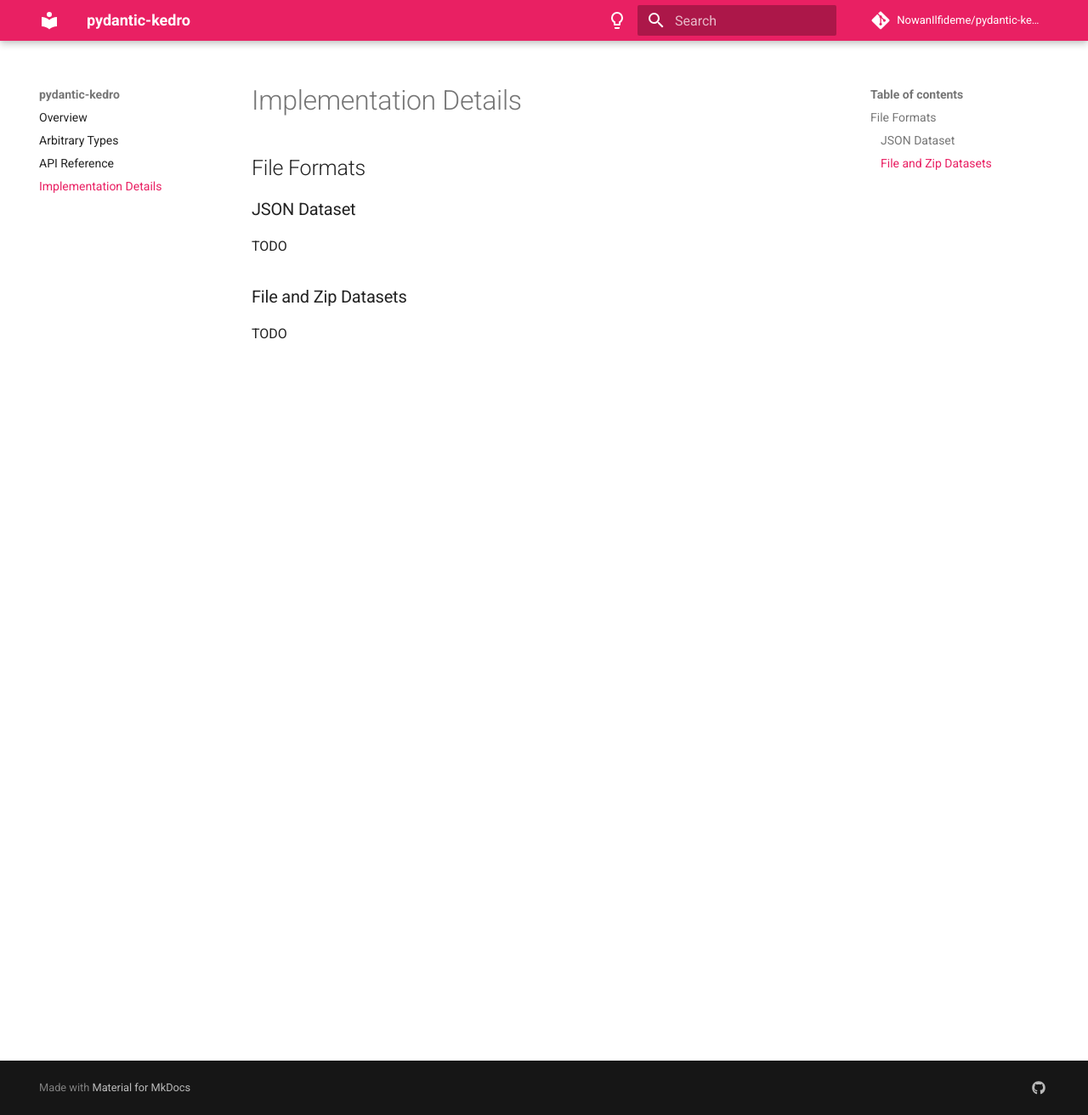
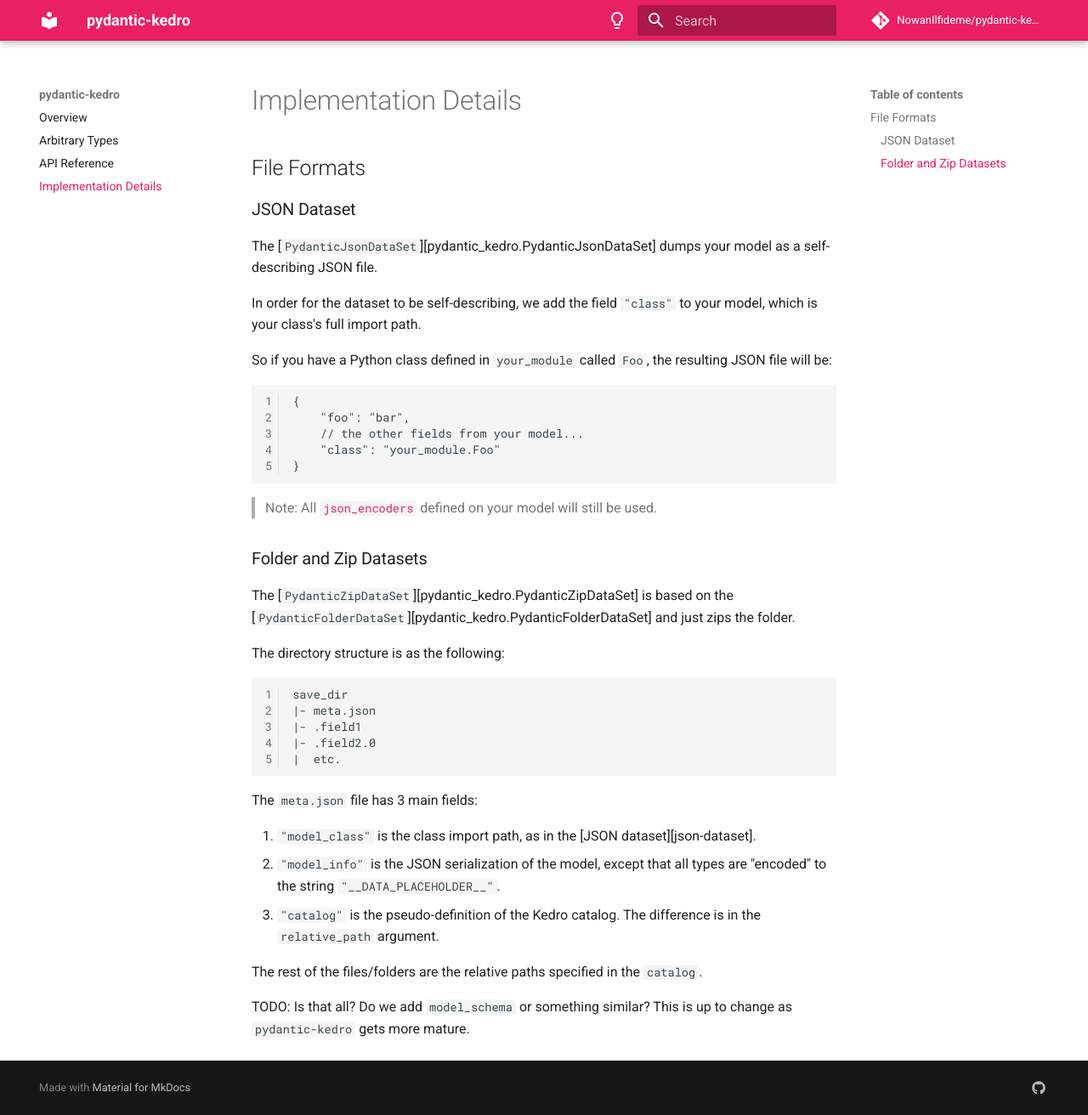
Before and after one commit to NowanIlfideme/pydantic-kedro, an MkDocs documentation site: the page built from docs/implementation_details.md, in a window 1280 px wide and 1312 px high. Shown: the whole window at 85% size. Built offline with MkDocs 1.6.1 and Material for MkDocs 9.7.7, drawn with Linux system fonts in a browser that asks for light colours; comment, search, counter and statistics services are not loaded.

Commit message:
Updated implementation details.

````diff
--- a/docs/implementation_details.md
+++ b/docs/implementation_details.md
@@ -4,8 +4,50 @@
 
 ### JSON Dataset
 
-TODO
+The [`PydanticJsonDataSet`][pydantic_kedro.PydanticJsonDataSet] dumps your
+model as a self-describing JSON file.
 
-### File and Zip Datasets
+In order for the dataset to be self-describing, we add the field `"class"` to your model, which is your class's full import path.
 
-TODO
+So if you have a Python class defined in `your_module` called `Foo`, the resulting
+JSON file will be:
+
+```jsonc
+{
+    "foo": "bar",
+    // the other fields from your model...
+    "class": "your_module.Foo"
+}
+```
+
+> Note: All [`json_encoders`](https://docs.pydantic.dev/usage/exporting_models/#json_encoders)
+> defined on your model will still be used.
+
+### Folder and Zip Datasets
+
+The [`PydanticZipDataSet`][pydantic_kedro.PydanticZipDataSet] is based on the
+[`PydanticFolderDataSet`][pydantic_kedro.PydanticFolderDataSet] and just zips
+the folder.
+
+The directory structure is as the following:
+
+```text
+save_dir
+|- meta.json
+|- .field1
+|- .field2.0
+|  etc.
+```
+
+The `meta.json` file has 3 main fields:
+
+1. `"model_class"` is the class import path, as in the [JSON dataset][json-dataset].
+2. `"model_info"` is the JSON serialization of the model, except that all
+   types are "encoded" to the string `"__DATA_PLACEHOLDER__"`.
+3. `"catalog"` is the pseudo-definition of the Kedro catalog.
+   The difference is in the `relative_path` argument.
+
+The rest of the files/folders are the relative paths specified in the `catalog`.
+
+TODO: Is that all? Do we add `model_schema` or something similar?
+This is up to change as `pydantic-kedro` gets more mature.
````
